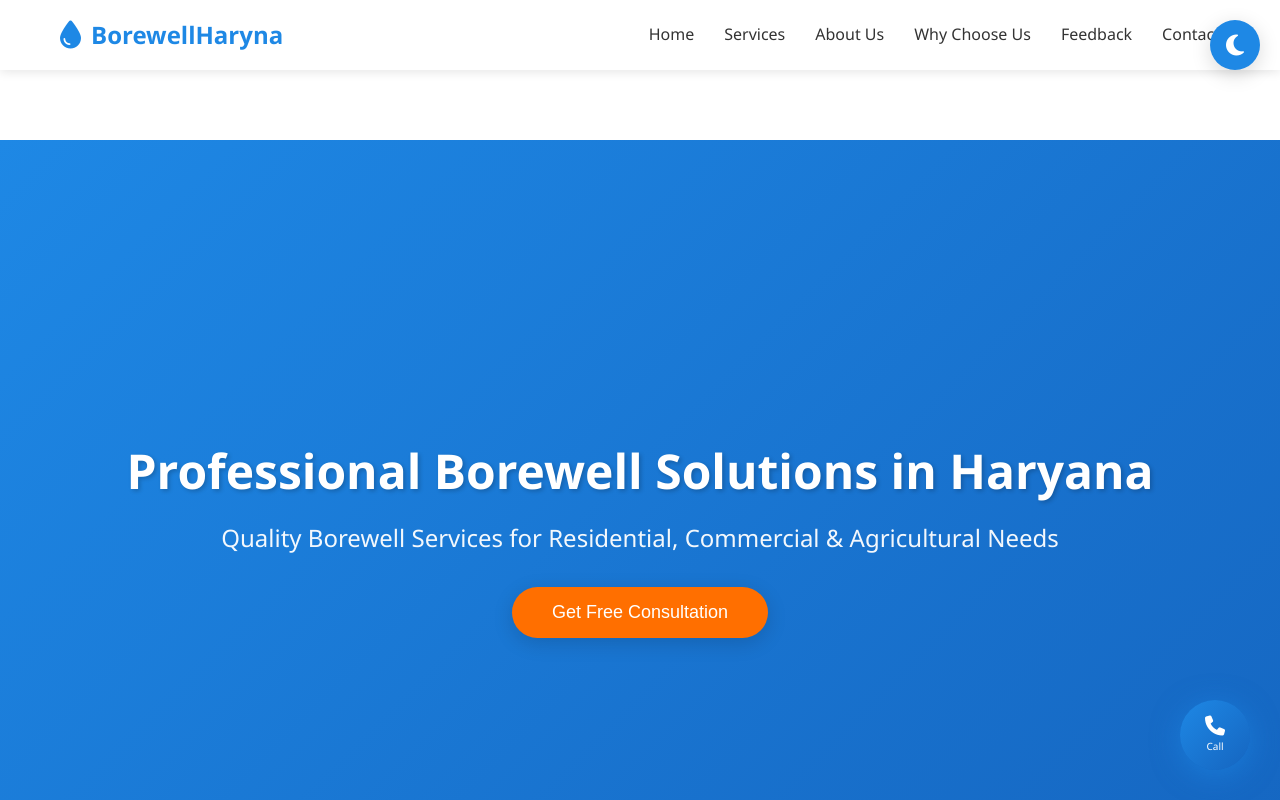
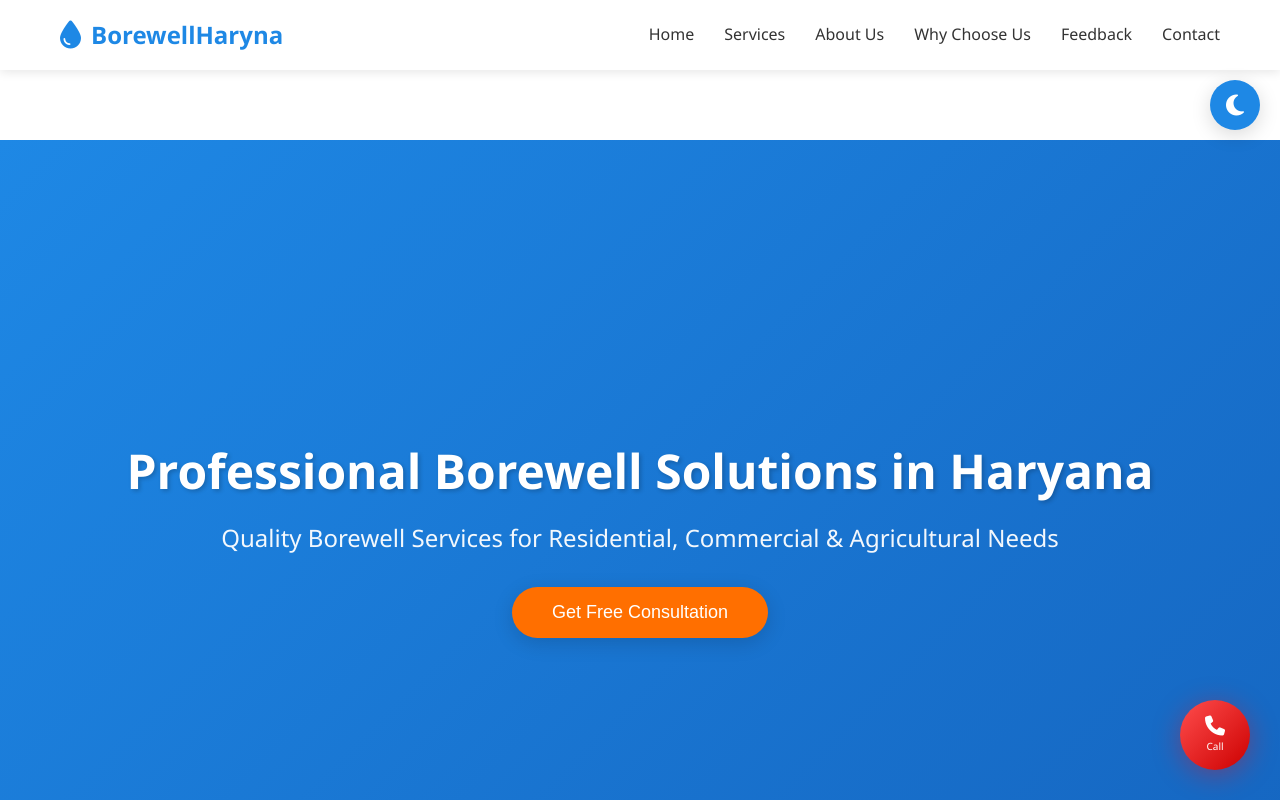
Before and after one commit to Vishal-Sharma-6033/borewellhariyana, a plain HTML site: page index.html in a window 1280 px wide. Shown: the top 800 px of the page. Drawn offline with Linux system fonts and the light colour scheme.

Commit message:
Update style.css

```diff
--- a/style.css
+++ b/style.css
@@ -47,7 +47,7 @@ body.dark-mode {
 /* Dark Mode Toggle */
 .dark-mode-toggle {
     position: fixed;
-    top: 20px;
+    top: 80px;
     right: 20px;
     z-index: 1000;
     width: 50px;
@@ -84,7 +84,9 @@ body.dark-mode {
     width: 70px;
     height: 70px;
     border-radius: 50%;
-    background: linear-gradient(135deg, var(--primary-color), var(--secondary-color));
+    /* background: linear-gradient(135deg, var(--primary-color), var(--secondary-color)); */
+    background: linear-gradient(135deg, #ff4d4d, #cc0000);
+
     color: white;
     display: flex;
     align-items: center;
@@ -104,7 +106,10 @@ body.dark-mode {
 
 .sticky-call-btn:hover {
     transform: scale(1.15);
-    box-shadow: 0 8px 25px rgba(30, 136, 229, 0.4);
+    /* box-shadow: 0 8px 25px rgba(30, 136, 229, 0.4);
+     */
+     box-shadow: 0 8px 25px rgba(255, 0, 0, 0.35);
+
 }
 
 .sticky-call-btn .call-text {
@@ -114,10 +119,10 @@ body.dark-mode {
 
 @keyframes pulse {
     0%, 100% {
-        box-shadow: 0 5px 20px rgba(30, 136, 229, 0.4);
+        box-shadow: 0 5px 20px rgba(255, 0, 0, 0.35);
     }
     50% {
-        box-shadow: 0 5px 30px rgba(30, 136, 229, 0.6);
+        box-shadow: 0 5px 30px rgba(255, 0, 0, 0.35);
     }
 }
 
```
